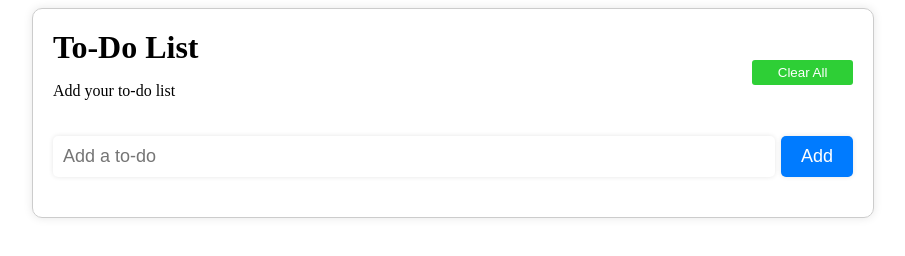
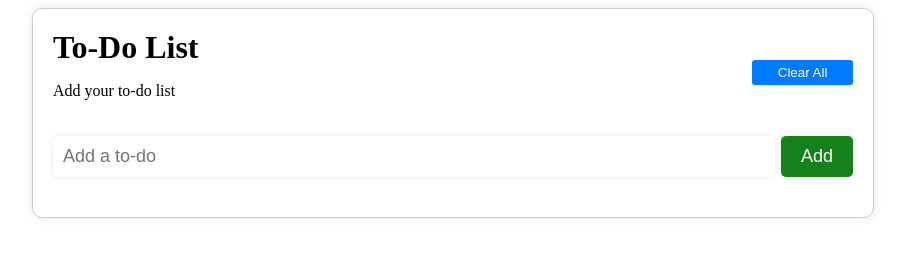
Before and after one commit to devchayon/project-todo-js, a plain HTML site: page index.html in a window 1280 px wide. In both pictures the pointer is over the button "Add". Shown: the whole page, without its empty margins (187-1092 px from the left). Drawn offline with Linux system fonts and the light colour scheme.

Commit message:
updated buttons

```diff
--- a/style.css
+++ b/style.css
@@ -41,11 +41,16 @@
   font-size: 18px;
   border-radius: 5px;
   border: none;
-  background-color: #007bff;
+  background-color: #26bd2e;
   color: #fff;
   box-shadow: 0px 0px 5px rgba(0, 0, 0, 0.1);
   cursor: pointer;
   margin-left: 0.4rem;
+  transition: background-color 0.3s ease;
+}
+
+.form button[type="submit"]:hover {
+  background-color: #15811b
 }
 
 /* To-do list */
@@ -81,6 +86,11 @@
   background-color: #dc3545;
   color: #fff;
   cursor: pointer;
+  transition: all 0.3s ease;
+}
+
+.list li button:hover {
+  background-color: #b92130;
 }
 
 .list li.completed {
@@ -111,8 +121,13 @@
 
 #clear-btn {
   color: #fff;
-  background-color: #2ecf36;
+  background-color: #007bff;
   border: none;
   padding: 0.3rem 1.6rem;
   border-radius: 3px;
+  transition: background-color 0.3s ease;
 }
+
+#clear-btn:hover {
+  background-color: #1d4877;
+}
```
